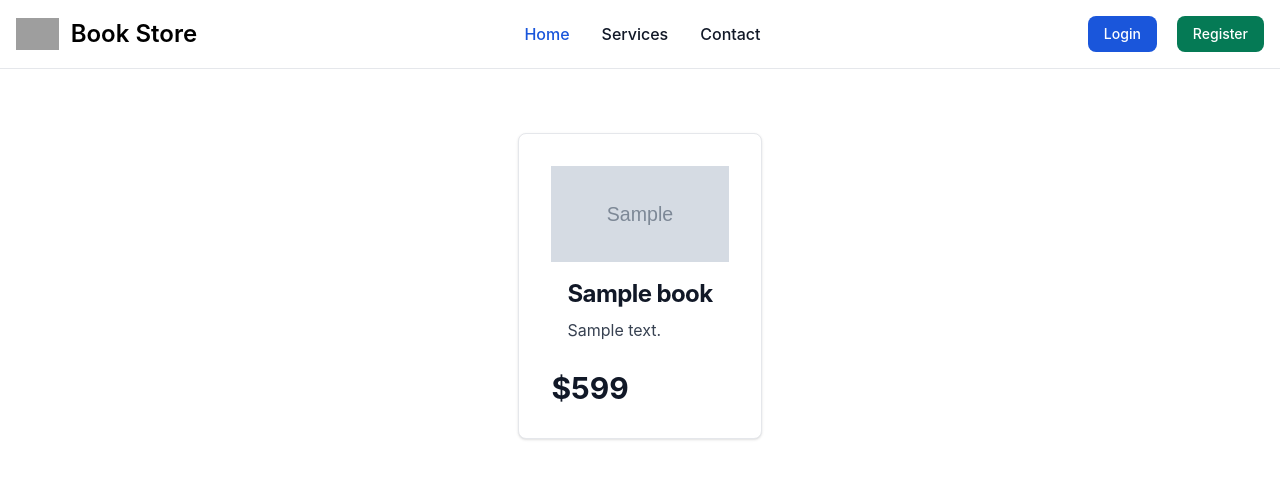
After one commit to mallick-portfolio/django-book-store, a Django app: page /books/1 in a window 1280 px wide. The commit adds this page. Shown: the top 502 px of the page. Run offline with Django 5.2, Linux system fonts and the light colour scheme; tables that the repository leaves empty hold one stand-in row (values such as "Sample post"); grey boxes marked "Sample" are stand-in pictures; some libraries are stand-ins or nearby versions; grey boxes are pictures that could not be loaded.

```diff
--- a/books/urls.py
+++ b/books/urls.py
@@ -3,6 +3,7 @@ from django.urls import path
 from books import views
 urlpatterns = [
     path('create-category', views.CategoryCreateView.as_view(), name="create-category"),
+    path('category/<slug:slug>', views.BookListView.as_view(), name="category-book"),
     path('add-book', views.BookCreateView.as_view(), name="add-book"),
-    path('category/<slug:slug>', views.BookListView.as_view(), name="category-book"),
+    path('<int:id>', views.BookDetailView.as_view(), name="book-details"),
 ]
--- a/books/views.py
+++ b/books/views.py
@@ -2,7 +2,7 @@ from typing import Any
 from django.db.models.query import QuerySet
 from django.shortcuts import render, redirect
 from books import forms
-from django.views.generic import CreateView, ListView
+from django.views.generic import CreateView, ListView, DetailView
 from django.urls import reverse_lazy
 from django.contrib.auth.decorators import login_required
 from django.utils.decorators import method_decorator
@@ -67,3 +67,13 @@ class BookListView(ListView):
       if self.kwargs.get('slug'):
         qs = qs.filter(category__slug=self.kwargs['slug'])
       return qs
+
+
+
+
+
+class BookDetailView(DetailView):
+   context_object_name = 'book'
+   model = models.Book
+   pk_url_kwarg = 'id'
+   template_name = './book/singlebook.html'
--- /dev/null
+++ b/templates/book/singlebook.html
@@ -0,0 +1,27 @@
+{% extends "base.html" %}
+{% load static %}
+
+{% block content %}
+  <div class='p-16 flex flex-col items-center '>
+    <div  class="bg-white p-8 border border-gray-200 rounded-lg shadow md:flex-row  hover:bg-gray-100 dark:border-gray-700 dark:bg-gray-800 dark:hover:bg-gray-700">
+        <img class="object-cover mx-auto w-full rounded-t-lg h-24  md:rounded-none md:rounded-s-lg" src="{{book.image.url}}" alt="">
+        <div class="flex flex-col justify-between p-4 leading-normal">
+            <h5 class="mb-2 text-2xl font-bold tracking-tight text-gray-900 dark:text-white">{{book.title}}</h5>
+            <p class="mb-3 font-normal text-gray-700 dark:text-gray-400">{{book.description}}</p>
+        </div>
+
+        <div class="flex flex-col gap-4">
+          <span class="text-3xl font-bold text-gray-900 dark:text-white">$599</span>
+
+          {% if request.user.is_authenticated %}
+              <p>
+                <button class="text-white bg-blue-700 hover:bg-blue-800 focus:ring-4 focus:outline-none focus:ring-blue-300 font-medium rounded-lg text-sm px-5 py-2.5 text-center dark:bg-blue-600 dark:hover:bg-blue-700 dark:focus:ring-blue-800 w-auto">Borrow now</button>
+              </p>
+          {% endif %}
+
+      </div>
+    </div>
+
+  </div>
+
+{% endblock content %}
--- a/templates/header.html
+++ b/templates/header.html
@@ -79,7 +79,7 @@
       >
         <li>
           <a
-            href="#"
+            href="{% url 'home' %}"
             class="block py-2 px-3 text-white bg-blue-700 rounded md:bg-transparent md:text-blue-700 md:p-0 md:dark:text-blue-500"
             aria-current="page"
             >Home</a
--- a/templates/pages/home.html
+++ b/templates/pages/home.html
@@ -42,7 +42,7 @@
               {{book.description|truncatewords:25}}</p>
               <div class="flex items-center justify-between">
                 <span class="text-3xl font-bold text-gray-900 dark:text-white">$599</span>
-                <a href="#" class="text-white bg-blue-700 hover:bg-blue-800 focus:ring-4 focus:outline-none focus:ring-blue-300 font-medium rounded-lg text-sm px-5 py-2.5 text-center dark:bg-blue-600 dark:hover:bg-blue-700 dark:focus:ring-blue-800">Add to cart</a>
+                <a href="{% url 'book-details' book.id %}" class="text-white bg-blue-700 hover:bg-blue-800 focus:ring-4 focus:outline-none focus:ring-blue-300 font-medium rounded-lg text-sm px-5 py-2.5 text-center dark:bg-blue-600 dark:hover:bg-blue-700 dark:focus:ring-blue-800">Add to cart</a>
             </div>
         </div>
       </div>
```
